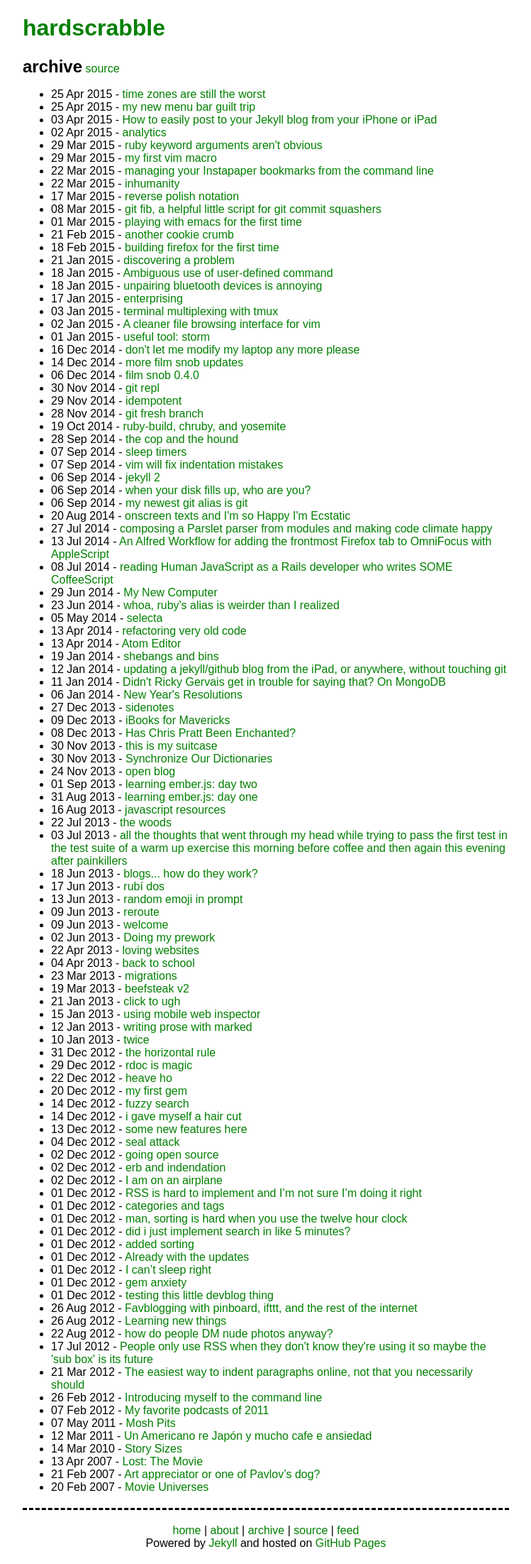
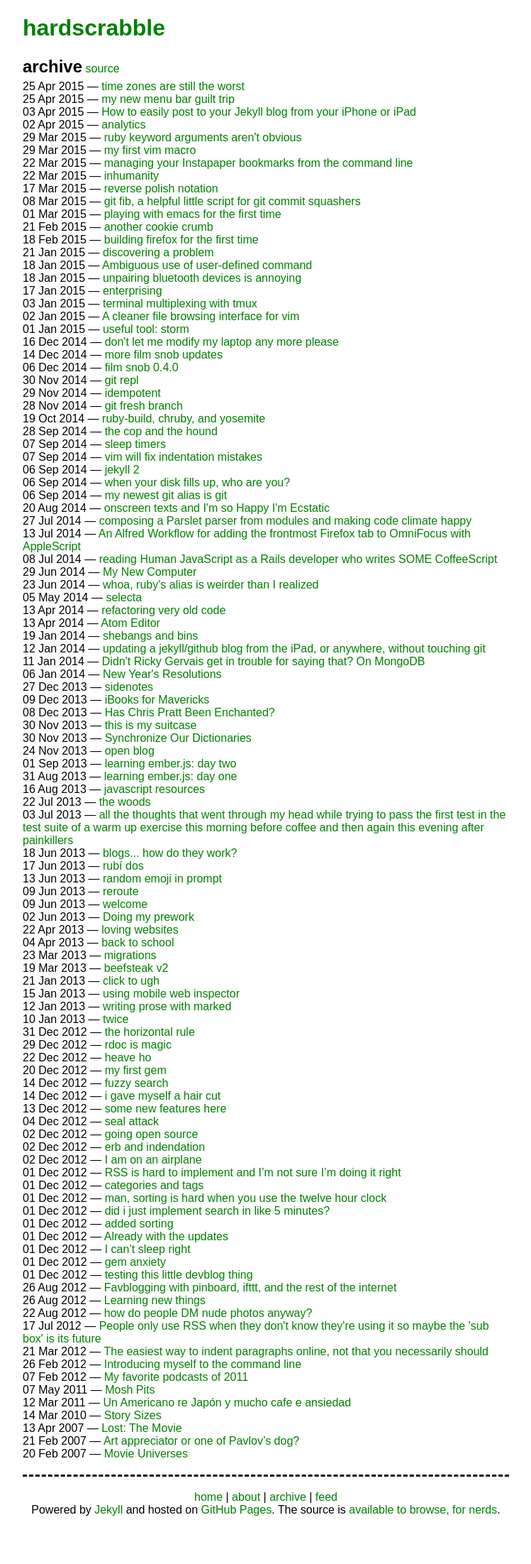
Before and after one commit to hardscrabble/hardscrabble.github.io, a Jekyll site: the page built from archive/index.html, in a window 1280 px wide. Shown: the whole page at 71% size, without its empty margins (118-867 px from the left). Built offline with Jekyll 4.4.1, drawn with Linux system fonts in a browser that asks for light colours; comment, search, counter and statistics services are not loaded; after the commit the page ends 2156 px from its top, so only the background shows below that.

```diff
--- a/_includes/footer.html
+++ b/_includes/footer.html
@@ -3,11 +3,11 @@
     <a href="{{ site.baseurl }}">home</a>
     | <a href="{{ site.baseurl }}about/">about</a>
     | <a href="{{ site.baseurl }}archive/">archive</a>
-    | <a href="https://github.com/hardscrabble/hardscrabble.github.io">source</a>
     | <a href="{{ site.baseurl }}feed.xml">feed</a>
   </div>
   <div>
     Powered by <a href="http://jekyllrb.com/">Jekyll</a>
-    and hosted on <a href="https://pages.github.com/">GitHub Pages</a>
+    and hosted on <a href="https://pages.github.com/">GitHub Pages</a>.
+    The source is <a href="https://github.com/hardscrabble/hardscrabble.github.io">available to browse, for nerds</a>.
   </div>
 </footer>
--- /dev/null
+++ b/_sass/_welcome.sass
@@ -0,0 +1,8 @@
+.posts
+  ul
+    list-style-type: none
+    margin: 0
+    padding: 0
+  li
+    margin: 0
+    padding: 0
--- a/archive/index.html
+++ b/archive/index.html
@@ -6,7 +6,7 @@ title: archive
   <ul>
     {% for post in site.posts %}
       <li>
-        <span class="date">{{ post.date | date_to_string }}</span> - <a class="title" href="{{ post.url }}">{{ post.title }}</a>
+        <span class="date">{{ post.date | date_to_string }}</span> &mdash; <a class="title" href="{{ post.url }}">{{ post.title }}</a>
       </li>
     {% endfor %}
   </ul>
--- a/css/style.sass
+++ b/css/style.sass
@@ -6,6 +6,7 @@
 @import 'colors'
 @import 'post'
 @import 'page'
+@import 'welcome'
 @import 'footnotes'
 @import 'footer'
 @import 'codeblocks'
```
Also changed, not shown: about/index.md (+4 -2 lines), index.html (added, +16 -0 lines), index.md (deleted, +0 -37 lines), img/max.jpeg (added), img/max.jpg (deleted).
